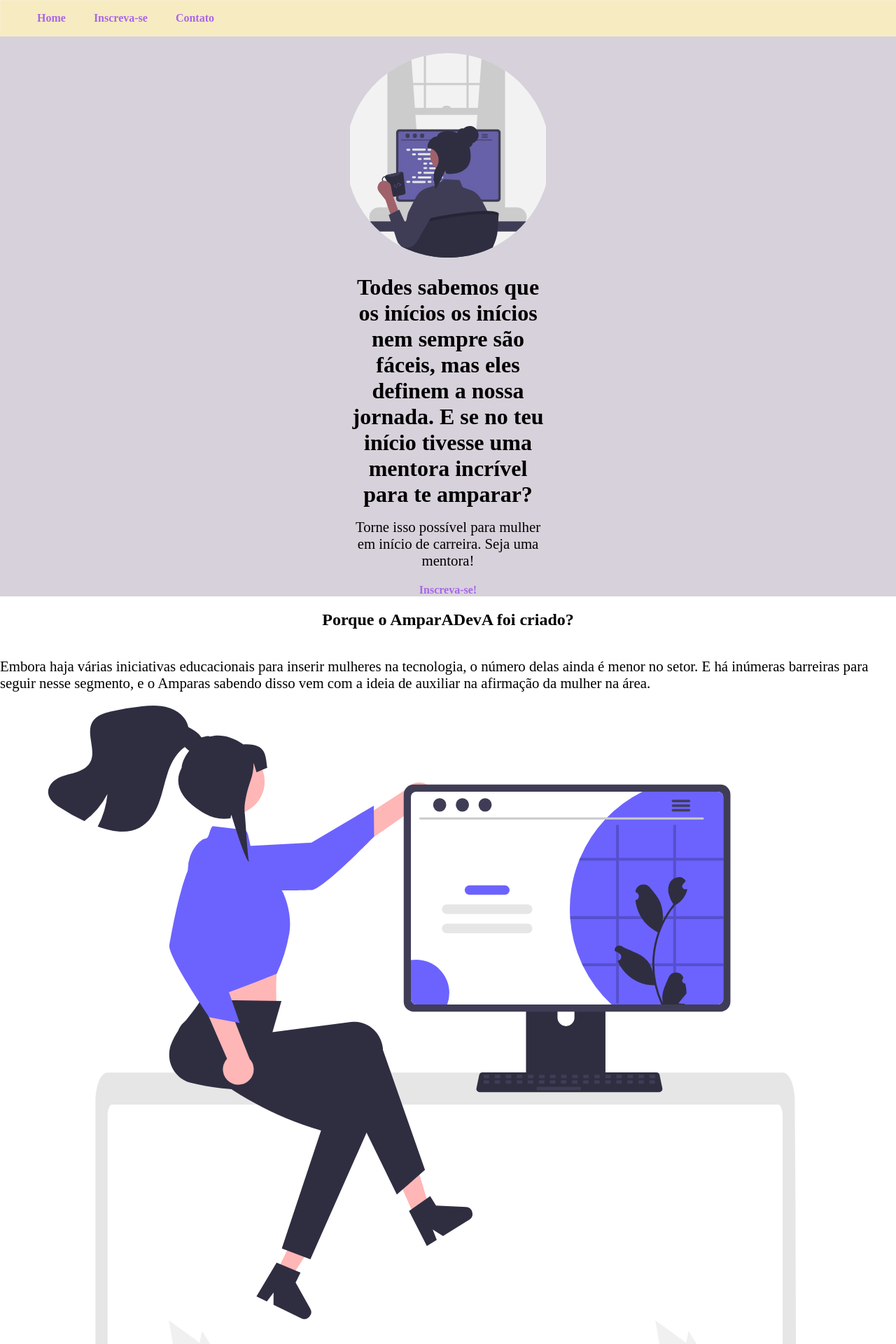
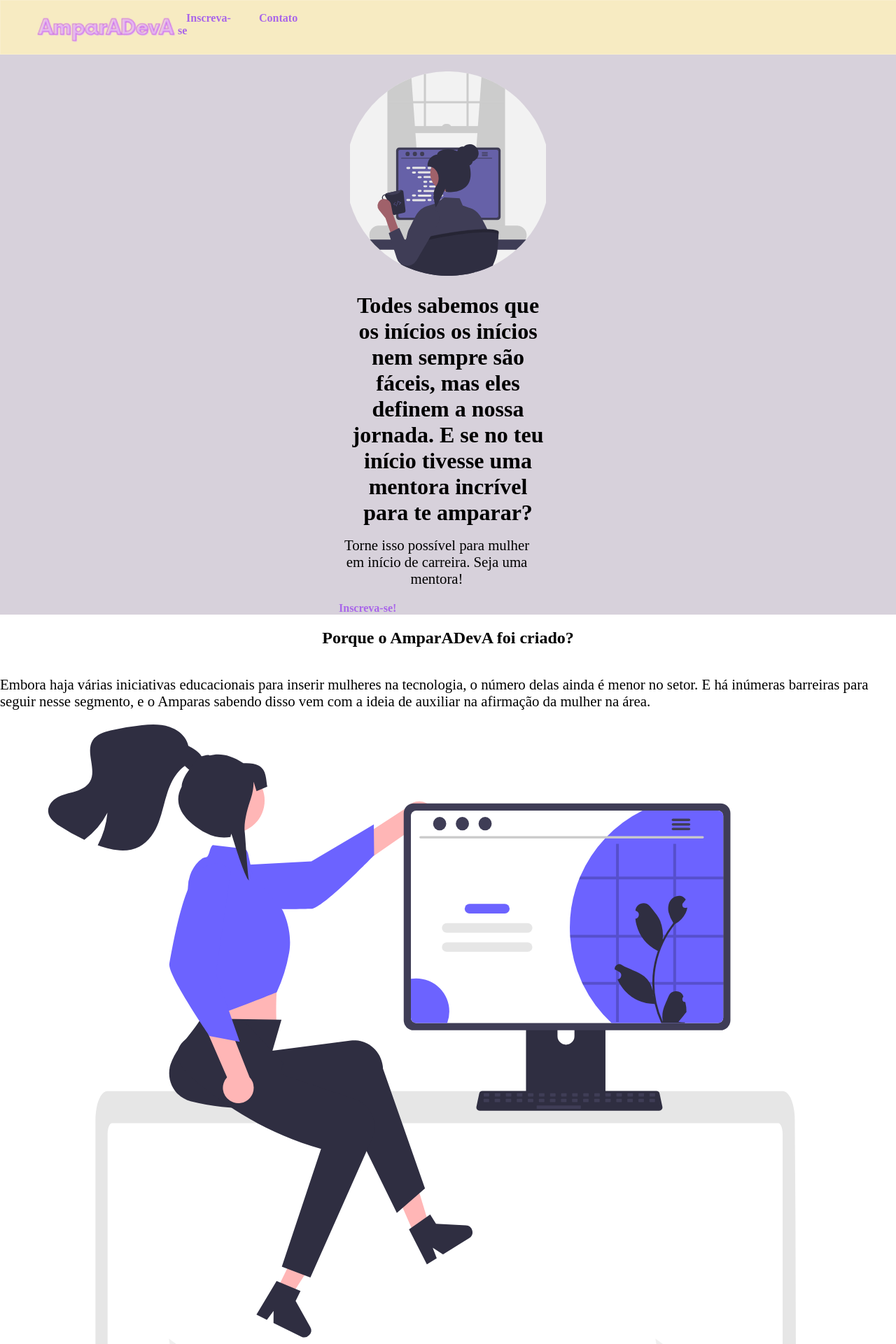
Before and after one commit to linefmv/AmparADevA, a React (Create React App) app: page / in a window 1280 px wide. Shown: the top 1920 px of the page at 70% size. Built offline with nearby package versions, Linux system fonts and the light colour scheme.

Commit message:
refactor: add new class and

```diff
--- a/src/components/Header/Header.jsx
+++ b/src/components/Header/Header.jsx
@@ -5,6 +5,7 @@
   return (
     <header>
       <img src={logo} className="header-page" alt="draw of girl programming" />
+      <div class="phrase-and-link">
       <h1>
         Todes sabemos que os inícios os inícios nem sempre são fáceis, mas eles
         definem a nossa jornada. E se no teu início tivesse uma mentora incrível
@@ -13,7 +14,8 @@
       <p className="phrase-header">
         Torne isso possível para mulher em início de carreira. Seja uma mentora!
       </p>
-      <a href="/subscribe">Inscreva-se!</a>
+      <a className="link-header" href="/subscribe">Inscreva-se!</a>
+      </div>
     </header>
   );
 };
--- a/src/components/Menu/Menu.jsx
+++ b/src/components/Menu/Menu.jsx
@@ -1,17 +1,19 @@
 import { Link } from "react-router-dom";
+import Ampara from "../../assets/logo.png";
 import "./menu.styles.css";
+
 const Menu = () => {
   return (
     <nav>
       <ul>
         <li className="links">
-          <Link to="/">Home</Link>
+          <Link to="/"><img src={Ampara} className="logo-link" alt="AmparA Devas logo"/></Link>
         </li>
         <li className="links">
           <Link to="/subscribe">Inscreva-se</Link>
         </li>
         <li className="links">
-          <Link to="/">Contato</Link>
+          <Link to="/contact">Contato</Link>
         </li>
       </ul>
     </nav>
--- a/src/components/TextAndImage/TextAndImage.jsx
+++ b/src/components/TextAndImage/TextAndImage.jsx
@@ -1,13 +1,15 @@
-import './textAndImage.styles.css'
-const TextAndImage = ( props ) => {
-    return (
-        <section className={props.sectionContent}>
-            <h2>{props.title}</h2>
-            <p>{props.description}</p>
-            <img src={props.image} alt=''/>
-        </section>
-       )
-}
+import "./textAndImage.styles.css";
 
+const TextAndImage = (props) => {
+  return (
+    <div className="content-text">
+    <section className={props.sectionContent}>
+      <h2>{props.title}</h2>
+      <p>{props.description}</p>
+      <img src={props.image} alt="" />
+    </section>
+    </div>
+  );
+};
 
 export default TextAndImage;
```
